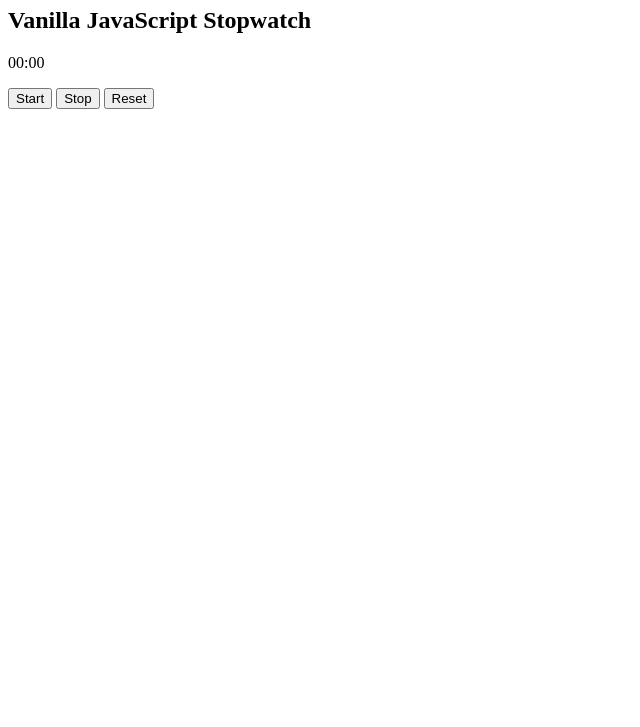
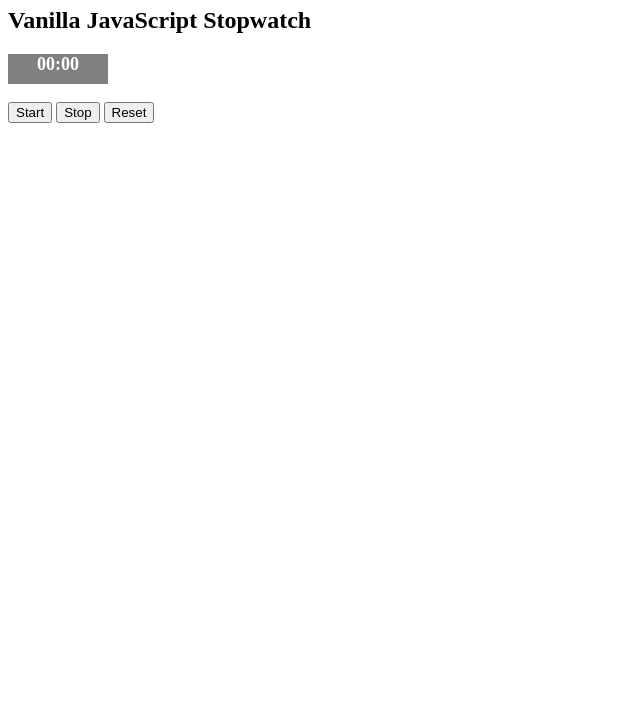
Before and after one commit to SamGrant4/HW6, a plain HTML site: page stopwatch.html in a window 1280 px wide. Shown: the part 73-800 px from the top of the page, without its empty margins (0-640 px from the left). Drawn offline with nearby package versions, Linux system fonts and the light colour scheme.

Commit message:
added class named “timer-background” to timer using JQuery

```diff
--- a/stopwatch.html
+++ b/stopwatch.html
@@ -15,6 +15,17 @@
         integrity="sha256-o88AwQnZB+VDvE9tvIXrMQaPlFFSUTR+nldQm1LuPXQ="
         crossorigin="anonymous"></script>
 
+    <style>
+        .timer-background{
+            background-color: grey;
+            color: white;
+            width: 100px;
+            height: 30px;
+            text-align: center;
+            font-size: large;
+            font-weight: bold;
+        }
+    </style>
     <script>
         $(document).ready(function() {
             var seconds = 00;
@@ -24,6 +35,7 @@
             var $buttonStart = $("#button-start")
             var $buttonStop = $("#button-stop")
             var $buttonReset = $("#button-reset")
+            var $timerParagraph = $("#timer")
             var interval;
 
             $buttonStart.click(function() {
@@ -43,6 +55,9 @@
                 $appendTens.html(tens);
                 $appendSeconds.html(seconds);
             });
+
+            // add a class named “timer-background” to the paragraph tag
+            $timerParagraph.addClass("timer-background");
 
             function startTimer() {
                 tens++;
@@ -75,7 +90,7 @@
     <div class="wrapper">
         <h1>Stopwatch</h1>
         <h2>Vanilla JavaScript Stopwatch</h2>
-        <p><span id="seconds">00</span>:<span id="tens">00</span></p>
+        <p id="timer"><span id="seconds">00</span>:<span id="tens">00</span></p>
         <button id="button-start">Start</button>
         <button id="button-stop">Stop</button>
         <button id="button-reset">Reset</button>
```
